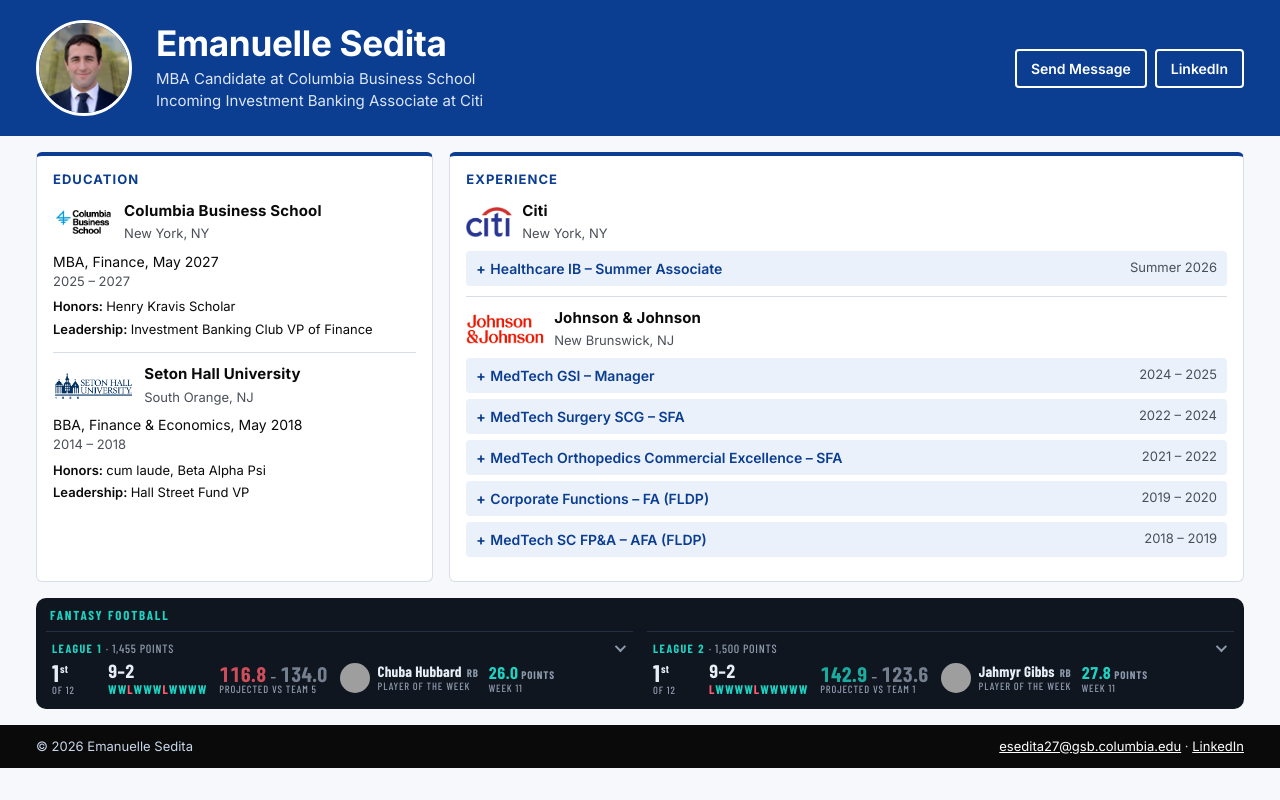
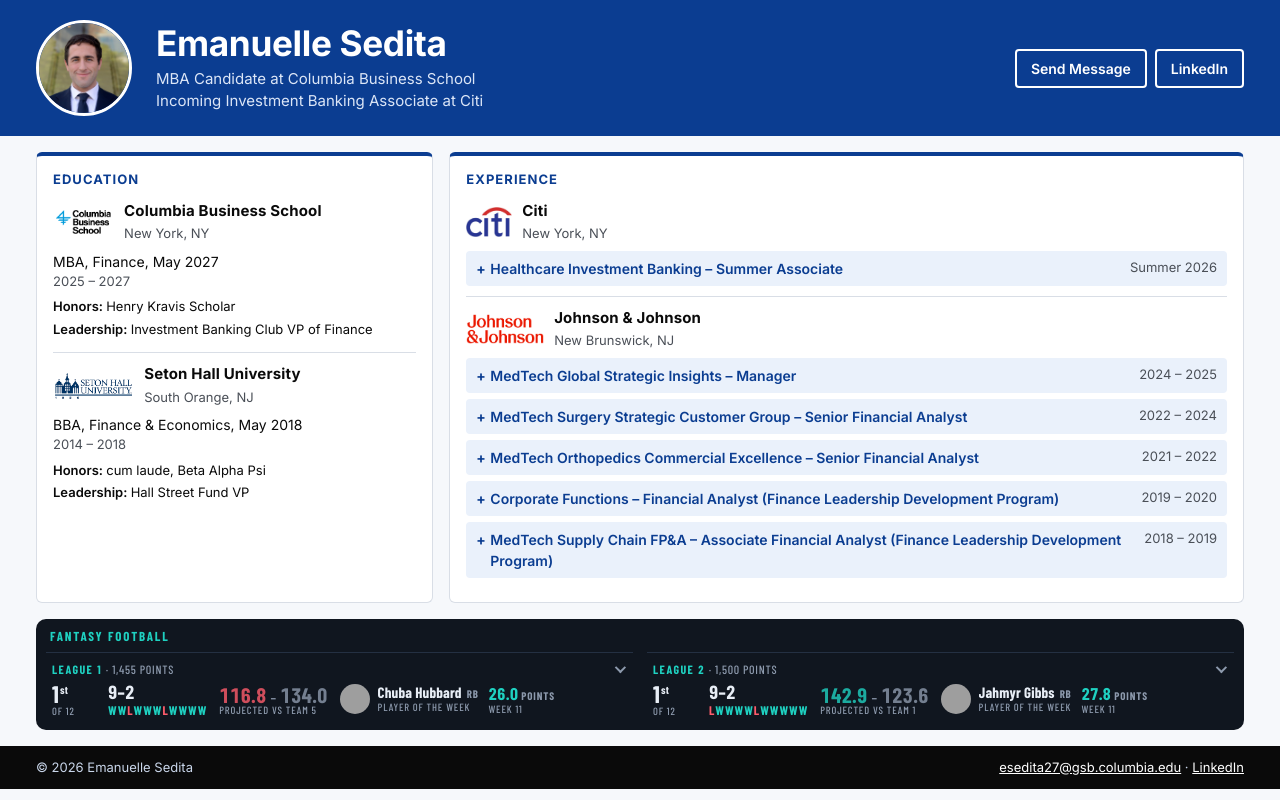
Before and after one commit to coding-finance/coding-finance.github.io, a plain HTML site: page index.html in a window 1280 px wide. Drawn offline with Linux system fonts and the light colour scheme; grey boxes are pictures that could not be loaded.

Commit message:
Show full role titles on wider screens, abbreviations on phones
Co-Authored-By: Claude Opus 5.5 <noreply@anthropic.com>

```diff
--- a/index.html
+++ b/index.html
@@ -103,6 +103,9 @@
     details.role ul { margin: 6px 0 4px; padding-left: 20px; font-size: 13.5px; }
     details.role li { margin-bottom: 4px; }
     abbr[title] { text-decoration: none; cursor: help; }
+    /* Role titles: full names on wider screens, abbreviations on phones */
+    .ab-short { display: none; }
+    @media (max-width: 699px) { .ab-full { display: none; } .ab-short { display: inline; } }
 
     /* Fantasy football: its own Sleeper-style look (dark panel, teal accent, condensed font).
        Data from data/fantasy.json, rendered by js/fantasy.js. */
@@ -260,7 +263,7 @@
             <div><h3>Citi</h3><span class="meta">New York, NY</span></div>
           </div>
           <details class="role">
-            <summary><span class="role-line"><span class="role-title">Healthcare <abbr title="Investment Banking">IB</abbr> – Summer Associate</span><span class="role-dates">Summer 2026</span></span></summary>
+            <summary><span class="role-line"><span class="role-title">Healthcare <span class="ab"><span class="ab-full">Investment Banking</span><abbr class="ab-short" title="Investment Banking">IB</abbr></span> – Summer Associate</span><span class="role-dates">Summer 2026</span></span></summary>
             <ul>
               <li>Supported execution of five live buy- and sell-side mandates across MedTech, Biopharma, and HC Services totaling $60B+ in expected transaction value through financial modeling, due diligence and various client presentation materials</li>
               <li>Drafted business and MD&amp;A sections of a Form 10 registration statement for a ~$20B planned MedTech separation, coordinating inputs across company management, legal counsel, and senior deal team</li>
@@ -276,7 +279,7 @@
           </div>
 
           <details class="role">
-            <summary><span class="role-line"><span class="role-title">MedTech <abbr title="Global Strategic Insights">GSI</abbr> – Manager</span><span class="role-dates">2024 – 2025</span></span></summary>
+            <summary><span class="role-line"><span class="role-title">MedTech <span class="ab"><span class="ab-full">Global Strategic Insights</span><abbr class="ab-short" title="Global Strategic Insights">GSI</abbr></span> – Manager</span><span class="role-dates">2024 – 2025</span></span></summary>
             <ul>
               <li>Led cross-functional buy-side commercial diligence across wound care, focal energy oncology, robotics, and Open/MIS external innovation targets for ICs including CEO, CFO, BD, and Commercial leadership within a ~$32B portfolio</li>
               <li>Built bottom-up US/OUS revenue models for $1B+ acquisitions/R&amp;D projects; delivered base/upside/downside models with tornado sensitivities to support NBIO/BO valuations, influence deal terms/structure, and overall GTM integration strategy</li>
@@ -288,7 +291,7 @@
           </details>
 
           <details class="role">
-            <summary><span class="role-line"><span class="role-title">MedTech Surgery <abbr title="Strategic Customer Group">SCG</abbr> – <abbr title="Senior Financial Analyst">SFA</abbr></span><span class="role-dates">2022 – 2024</span></span></summary>
+            <summary><span class="role-line"><span class="role-title">MedTech Surgery <span class="ab"><span class="ab-full">Strategic Customer Group</span><abbr class="ab-short" title="Strategic Customer Group">SCG</abbr></span> – <span class="ab"><span class="ab-full">Senior Financial Analyst</span><abbr class="ab-short" title="Senior Financial Analyst">SFA</abbr></span></span><span class="role-dates">2022 – 2024</span></span></summary>
             <ul>
               <li>Developed financial analytics to support leadership’s major pricing strategy shift in the MedTech Surgery portfolio and sales/account management personnel restructuring contributing ~$50M in top-line growth for FY’25 enabling 250+ new hires</li>
               <li>Owned individual customer P&amp;L’s and created GPO pricing-tier models across ~$5.6B sales; drove portfolio-level price actions and led weekly exec reviews to align leadership in strategic pricing/deals to accelerate decisions</li>
@@ -297,7 +300,7 @@
           </details>
 
           <details class="role">
-            <summary><span class="role-line"><span class="role-title">MedTech Orthopedics Commercial Excellence – <abbr title="Senior Financial Analyst">SFA</abbr></span><span class="role-dates">2021 – 2022</span></span></summary>
+            <summary><span class="role-line"><span class="role-title">MedTech Orthopedics Commercial Excellence – <span class="ab"><span class="ab-full">Senior Financial Analyst</span><abbr class="ab-short" title="Senior Financial Analyst">SFA</abbr></span></span><span class="role-dates">2021 – 2022</span></span></summary>
             <ul>
               <li>Managed ~$1.3B in commercial S&amp;M budgets supporting ~$5.2B in revenue; developed in-depth knowledge of tiered and product-specific compensation plans for ~2.7K headcount through cross-functional partnership with senior leadership</li>
               <li>Led financial analysis for a sales force restructuring enabling ~$25M investment into hiring 100+ new sales resources</li>
@@ -306,7 +309,7 @@
           </details>
 
           <details class="role">
-            <summary><span class="role-line"><span class="role-title">Corporate Functions – <abbr title="Financial Analyst">FA</abbr> (<abbr title="Finance Leadership Development Program">FLDP</abbr>)</span><span class="role-dates">2019 – 2020</span></span></summary>
+            <summary><span class="role-line"><span class="role-title">Corporate Functions – <span class="ab"><span class="ab-full">Financial Analyst</span><abbr class="ab-short" title="Financial Analyst">FA</abbr></span> (<span class="ab"><span class="ab-full">Finance Leadership Development Program</span><abbr class="ab-short" title="Finance Leadership Development Program">FLDP</abbr></span>)</span><span class="role-dates">2019 – 2020</span></span></summary>
             <ul>
               <li>Managed $60M in talent development and recruitment budgets using revamped quarterly reporting packages and Tableau dashboards; identified and addressed budget risks and opportunities across headcount, travel, and project spend</li>
               <li>Demonstrated strategic financial leadership to solve $2M gap, prioritize key projects, and restructure talent teams</li>
@@ -314,7 +317,7 @@
           </details>
 
           <details class="role">
-            <summary><span class="role-line"><span class="role-title">MedTech <abbr title="Supply Chain">SC</abbr> FP&amp;A – <abbr title="Associate Financial Analyst">AFA</abbr> (<abbr title="Finance Leadership Development Program">FLDP</abbr>)</span><span class="role-dates">2018 – 2019</span></span></summary>
+            <summary><span class="role-line"><span class="role-title">MedTech <span class="ab"><span class="ab-full">Supply Chain</span><abbr class="ab-short" title="Supply Chain">SC</abbr></span> FP&amp;A – <span class="ab"><span class="ab-full">Associate Financial Analyst</span><abbr class="ab-short" title="Associate Financial Analyst">AFA</abbr></span> (<span class="ab"><span class="ab-full">Finance Leadership Development Program</span><abbr class="ab-short" title="Finance Leadership Development Program">FLDP</abbr></span>)</span><span class="role-dates">2018 – 2019</span></span></summary>
             <ul>
               <li>Consolidated decks, developed reporting, and provided commentary for ~$6B in worldwide P&amp;L statements, cost improvement projects, and SC finance metrics delivered directly to the US MedTech SC CFO/VPs</li>
               <li>Lead analyst directing budgets for a major $300M SC initiative outsourcing product production to Jabil</li>
```
Also changed, not shown: 1 other file.
